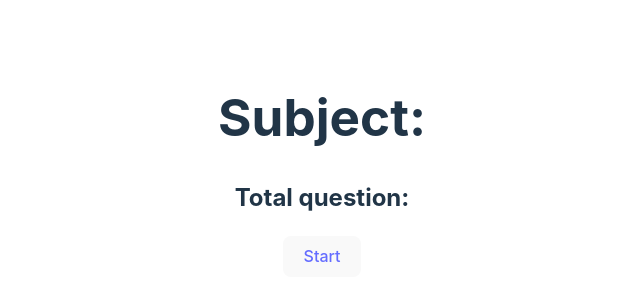
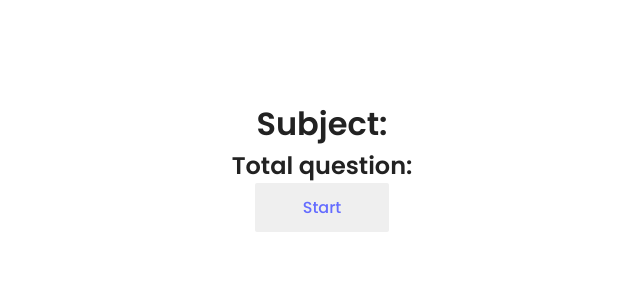
Before and after one commit to musayuksel/python-101, a React (Vite) app in the folder PROJECT/Frontend/: page / in a window 1280 px wide. Shown: the part 234-534 px from the top of the page, without its empty margins (318-958 px from the left). Built offline with nearby package versions, Linux system fonts and the light colour scheme; no server answers; the HTML template or start-up script is replaced by a standard one.

Commit message:
Delete default styles

```diff
--- a/PROJECT/Frontend/src/index.css
+++ b/PROJECT/Frontend/src/index.css
@@ -1,19 +1,21 @@
-:root {
-  font-family: Inter, system-ui, Avenir, Helvetica, Arial, sans-serif;
-  line-height: 1.5;
-  font-weight: 400;
+@import url("https://fonts.googleapis.com/css2?family=Poppins:ital,wght@0,300;0,400;0,500;0,600;1,300&display=swap");
 
-  color-scheme: light dark;
-  color: rgba(255, 255, 255, 0.87);
-  background-color: #242424;
-
-  font-synthesis: none;
-  text-rendering: optimizeLegibility;
-  -webkit-font-smoothing: antialiased;
-  -moz-osx-font-smoothing: grayscale;
-  -webkit-text-size-adjust: 100%;
+/* General styles */
+* {
+  margin: 0;
+  padding: 0;
+  box-sizing: border-box;
 }
-
+body {
+  font-family: "Poppins", sans-serif;
+  font-weight: 300;
+  color: #222;
+  margin: 0;
+  display: flex;
+  place-items: center;
+  min-width: 320px;
+  min-height: 100vh;
+}
 a {
   font-weight: 500;
   color: #646cff;
@@ -23,47 +25,11 @@
   color: #535bf2;
 }
 
-body {
-  margin: 0;
-  display: flex;
-  place-items: center;
-  min-width: 320px;
-  min-height: 100vh;
+button {
+  font-family: poppins;
+  font-size: 1rem;
+  padding: 0.75rem 3rem;
+  border: none;
+  color: #222;
+  border-radius: 2px;
 }
-
-h1 {
-  font-size: 3.2em;
-  line-height: 1.1;
-}
-
-button {
-  border-radius: 8px;
-  border: 1px solid transparent;
-  padding: 0.6em 1.2em;
-  font-size: 1em;
-  font-weight: 500;
-  font-family: inherit;
-  background-color: #1a1a1a;
-  cursor: pointer;
-  transition: border-color 0.25s;
-}
-button:hover {
-  border-color: #646cff;
-}
-button:focus,
-button:focus-visible {
-  outline: 4px auto -webkit-focus-ring-color;
-}
-
-@media (prefers-color-scheme: light) {
-  :root {
-    color: #213547;
-    background-color: #ffffff;
-  }
-  a:hover {
-    color: #747bff;
-  }
-  button {
-    background-color: #f9f9f9;
-  }
-}
```
